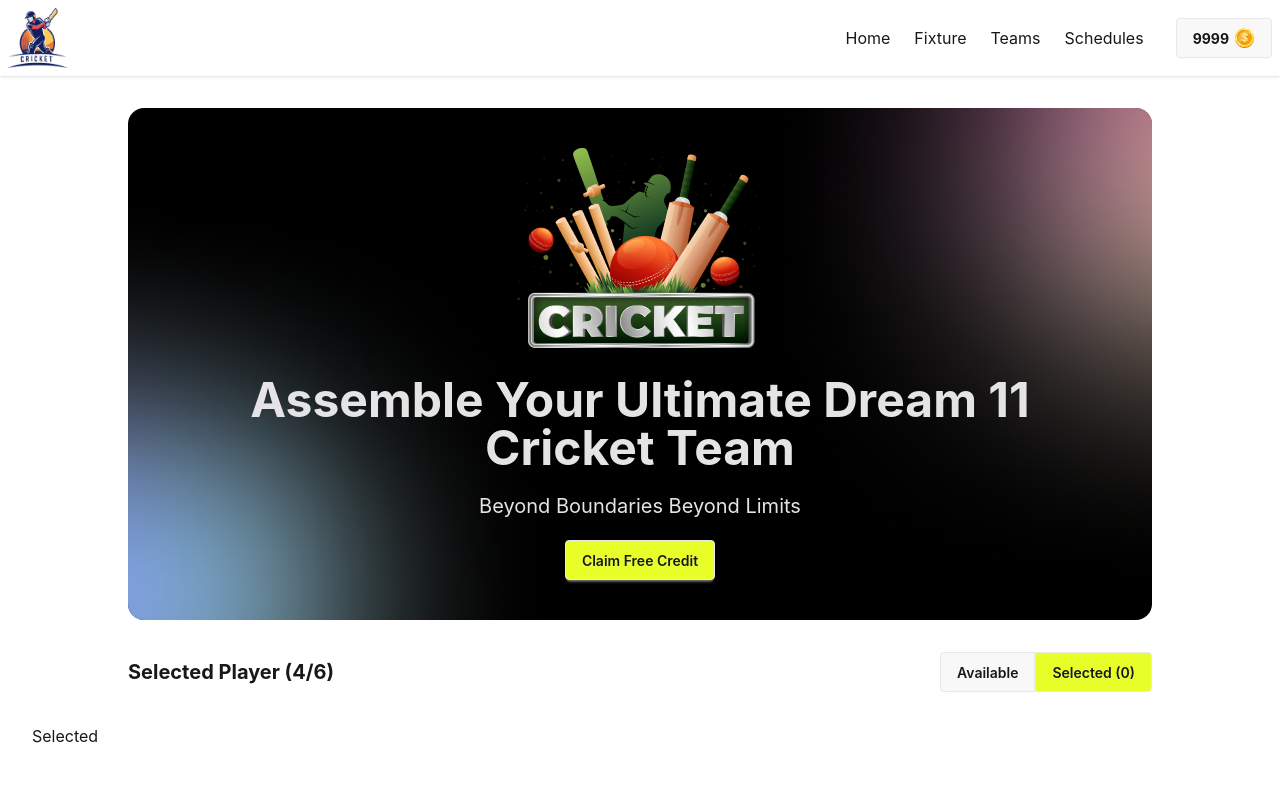
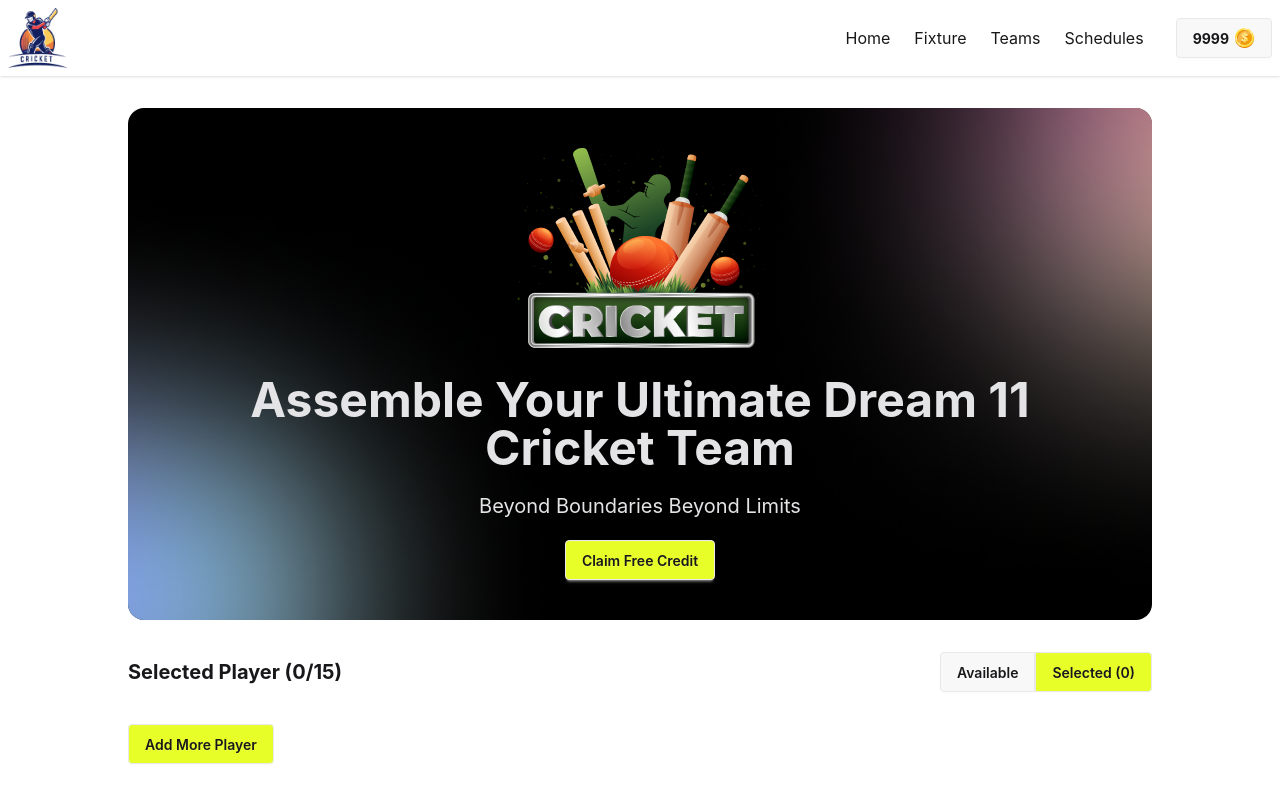
Before and after one commit to arnnikislam/bpl-dream-11, a React (Vite) app: page / in a window 1280 px wide. Both pictures are taken after a click on the button "Selected (0)". Built offline with nearby package versions, Linux system fonts and the light colour scheme.

Commit message:
selected tab data showed

```diff
--- a/src/components/Players/AvailablePlayers/AvailablePlayer.jsx
+++ b/src/components/Players/AvailablePlayers/AvailablePlayer.jsx
@@ -2,7 +2,13 @@ import { Flag, User } from "lucide-react";
 import { useState } from "react";
 import { toast } from "react-toastify";
 
-const AvailablePlayer = ({ playerData, coin, setCoin }) => {
+const AvailablePlayer = ({
+  playerData,
+  coin,
+  setCoin,
+  selectedPlayers,
+  setSelectedPlayers,
+}) => {
   const {
     image,
     name,
@@ -20,6 +26,10 @@ const AvailablePlayer = ({ playerData, coin, setCoin }) => {
       setIsSelected(true);
       setCoin(newCoin);
       toast.success(`${name} is selected.`);
+
+      // for selected players data showing
+      const newSelectedPlayers = [...selectedPlayers, playerData];
+      setSelectedPlayers(newSelectedPlayers);
     } else {
       toast.warn("Insufficient Coin!");
     }
--- a/src/components/Players/AvailablePlayers/AvailablePlayers.jsx
+++ b/src/components/Players/AvailablePlayers/AvailablePlayers.jsx
@@ -5,13 +5,17 @@ import SelectedPlayers from "../SelectedPlayers/SelectedPlayers";
 const AvailablePlayers = ({ playersDataRes, coin, setCoin }) => {
   const playersData = playersDataRes.data;
   const [selectedType, setSelectedType] = useState("available");
+  // for selected tab data showing
+  const [selectedPlayers, setSelectedPlayers] = useState([]);
   return (
     <div className="container mx-auto">
       <div className="flex justify-between items-center max-w-5xl mx-auto ">
         {selectedType === "available" ? (
           <h2 className="font-bold text-xl">Available Players</h2>
         ) : (
-          <h2 className="font-bold text-xl">Selected Player (4/6)</h2>
+          <h2 className="font-bold text-xl">
+            Selected Player ({selectedPlayers.length}/{playersData.length})
+          </h2>
         )}
         <div>
           <button
@@ -24,11 +28,13 @@ const AvailablePlayers = ({ playersDataRes, coin, setCoin }) => {
             onClick={() => setSelectedType("selected")}
             className={`btn ${selectedType === "selected" ? "bg-[#E7FE29]" : null} rounded-l-none`}
           >
-            Selected (0)
+            Selected ({selectedPlayers.length})
           </button>
         </div>
       </div>
-      <div className="grid gap-8 grid-cols-[repeat(1,384px)] md:grid-cols-[repeat(2,384px)] lg:grid-cols-[repeat(3,384px)] my-8 justify-center">
+      <div
+        className={`${selectedType === "selected" ? "block my-8" : "grid gap-8 grid-cols-[repeat(1,384px)] md:grid-cols-[repeat(2,384px)] lg:grid-cols-[repeat(3,384px)] my-8 justify-center"}`}
+      >
         {selectedType === "available" ? (
           playersData.map((playerData) => (
             <AvailablePlayer
@@ -36,10 +42,12 @@ const AvailablePlayers = ({ playersDataRes, coin, setCoin }) => {
               playerData={playerData}
               coin={coin}
               setCoin={setCoin}
+              selectedPlayers={selectedPlayers}
+              setSelectedPlayers={setSelectedPlayers}
             ></AvailablePlayer>
           ))
         ) : (
-          <SelectedPlayers></SelectedPlayers>
+          <SelectedPlayers selectedPlayers={selectedPlayers}></SelectedPlayers>
         )}
       </div>
     </div>
--- /dev/null
+++ b/src/components/Players/SelectedPlayers/SelectedPlayer.jsx
@@ -0,0 +1,20 @@
+import { Trash } from "lucide-react";
+
+const SelectedPlayer = ({ selectedPlayer }) => {
+  return (
+    <div className=" flex my-6 justify-between items-center w-[80%] mx-auto border border-base-300 p-6 rounded-2xl">
+      <div className="flex justify-start items-center gap-3.5">
+        <img className="h-20 w-25 rounded-2xl" src={selectedPlayer.image} />
+        <div>
+          <h2 className="font-bold text-xl">{selectedPlayer.name}</h2>
+          <p className="text-lg">{selectedPlayer.role}</p>
+        </div>
+      </div>
+      <button className="btn btn-circle">
+        <Trash color="red" />
+      </button>
+    </div>
+  );
+};
+
+export default SelectedPlayer;
--- a/src/components/Players/SelectedPlayers/SelectedPlayers.jsx
+++ b/src/components/Players/SelectedPlayers/SelectedPlayers.jsx
@@ -1,11 +1,19 @@
+import SelectedPlayer from "./SelectedPlayer";
 
-
-const SelectedPlayers = () => {
-    return (
-        <div>
-            Selected
-        </div>
-    );
+const SelectedPlayers = ({ selectedPlayers }) => {
+  return (
+    <div>
+      {selectedPlayers.map((selectedPlayer, index) => (
+        <SelectedPlayer
+          key={index}
+          selectedPlayer={selectedPlayer}
+        ></SelectedPlayer>
+      ))}
+      <div className="w-[80%] mx-auto my-4">
+        <button className="btn bg-[#E7FE29]">Add More Player</button>
+      </div>
+    </div>
+  );
 };
 
 export default SelectedPlayers;
```
